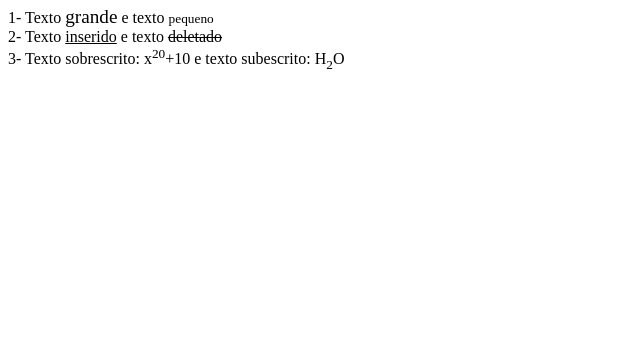
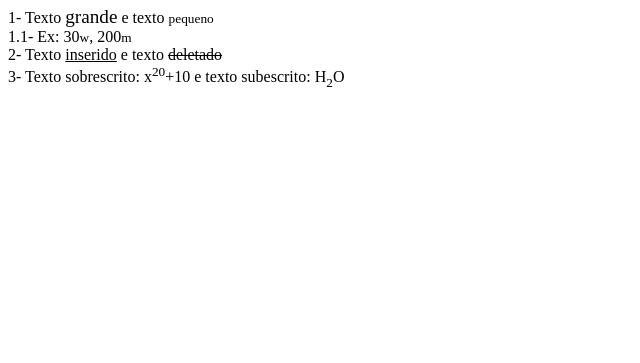
Before and after one commit to joaoaraya/html-css-estudos, a plain HTML site: page Ex2-semanticas/index.html in a window 1280 px wide. Shown: the part 437-800 px from the top of the page, without its empty margins (0-640 px from the left). Drawn offline with Linux system fonts and the light colour scheme.

Commit message:
letras pequenas

```diff
--- a/Ex2-semanticas/index.html
+++ b/Ex2-semanticas/index.html
@@ -37,7 +37,8 @@
     <h1>Textos de varios tamanhos</h1>
     <p>
         1- Texto <big>grande</big> <!--nao usado mais-->
-        e texto <small>pequeno</small>
+        e texto <small>pequeno</small><br>
+        1.1- Ex: 30<small>w</small>, 200<small>m</small>
         <br>
         2- Texto <ins>inserido</ins>
         e texto <del>deletado</del>
```
